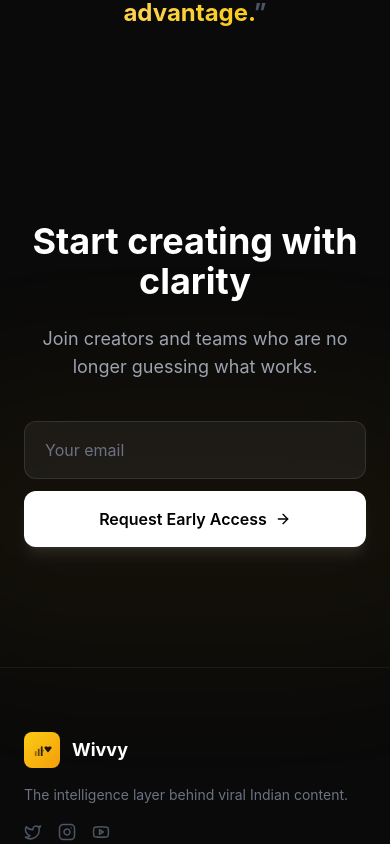
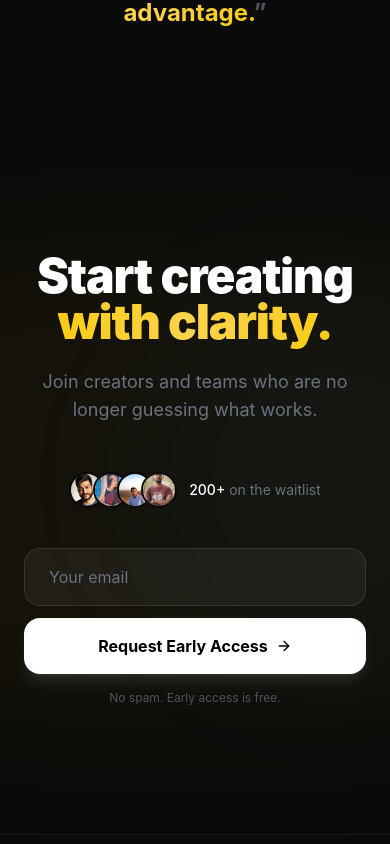
Before and after one commit to Treeback/wivvy-landing, a Next.js app: page / in a window 390 px wide. Shown: the part 6340-7184 px from the top of the page. Built offline with nearby package versions, Linux system fonts and the light colour scheme.

Commit message:
Redesign final CTA with massive headline, avatar social proof, and ambient glow

```diff
--- a/components/CTABanner.tsx
+++ b/components/CTABanner.tsx
@@ -113,45 +113,75 @@ export default function CTABanner() {
       </section>
 
       {/* Final CTA */}
-      <section className="py-24 relative" id="cta">
+      <section className="py-32 md:py-40 relative overflow-hidden" id="cta">
+        {/* Ambient glow */}
         <div className="absolute inset-0 pointer-events-none">
-          <div className="absolute bottom-0 left-1/2 -translate-x-1/2 w-[600px] h-[300px] bg-yellow-500/[0.04] rounded-full blur-3xl" />
+          <div className="absolute top-1/2 left-1/2 -translate-x-1/2 -translate-y-1/2 w-[800px] h-[500px] bg-yellow-500/[0.05] rounded-full blur-3xl" />
+          <div className="absolute top-1/2 left-1/3 -translate-y-1/2 w-[400px] h-[400px] bg-sky-500/[0.03] rounded-full blur-3xl" />
         </div>
 
         <div className="container mx-auto px-6 relative">
           <motion.div
-            initial={{ opacity: 0, y: 20 }}
+            initial={{ opacity: 0, y: 30 }}
             whileInView={{ opacity: 1, y: 0 }}
             viewport={{ once: true }}
-            className="max-w-3xl mx-auto text-center"
+            transition={{ duration: 0.6 }}
+            className="max-w-4xl mx-auto text-center"
           >
-            <h2 className="text-4xl md:text-5xl lg:text-6xl font-bold text-white mb-6">
-              Start creating with clarity
+            {/* Massive headline */}
+            <h2 className="text-5xl md:text-6xl lg:text-8xl font-black text-white mb-6 tracking-tight leading-[0.95]">
+              Start creating
+              <br />
+              <span className="text-gradient-yellow">with clarity.</span>
             </h2>
 
-            <p className="text-lg text-gray-400 mb-10 max-w-xl mx-auto">
+            <p className="text-lg md:text-xl text-gray-500 mb-12 max-w-lg mx-auto">
               Join creators and teams who are no longer guessing what works.
             </p>
 
-            <form onSubmit={handleSubmit} className="flex flex-col sm:flex-row gap-3 max-w-md mx-auto mb-6">
+            {/* Creator avatars as social proof */}
+            <motion.div
+              initial={{ opacity: 0 }}
+              whileInView={{ opacity: 1 }}
+              viewport={{ once: true }}
+              transition={{ delay: 0.2 }}
+              className="flex items-center justify-center gap-3 mb-10"
+            >
+              <div className="flex -space-x-3">
+                {['/creators/creator-2.jpg', '/creators/creator-4.jpg', '/creators/creator-1.jpg', '/creators/creator-3.jpg'].map((src, i) => (
+                  <img
+                    key={i}
+                    src={src}
+                    alt=""
+                    className="w-9 h-9 rounded-full border-2 border-[#0A0A0A] object-cover"
+                  />
+                ))}
+              </div>
+              <p className="text-sm text-gray-500">
+                <span className="text-white font-medium">200+</span> on the waitlist
+              </p>
+            </motion.div>
+
+            {/* Email form */}
+            <form onSubmit={handleSubmit} className="flex flex-col sm:flex-row gap-3 max-w-lg mx-auto mb-4">
               <input
                 type="email"
                 value={email}
                 onChange={(e) => setEmail(e.target.value)}
                 placeholder="Your email"
-                className="flex-1 px-5 py-4 bg-white/[0.05] border border-white/10 rounded-xl text-white placeholder-gray-500 focus:border-yellow-400/40 focus:outline-none focus:ring-2 focus:ring-yellow-400/10 transition-all text-base"
+                className="flex-1 px-6 py-4 bg-white/[0.05] border border-white/[0.1] rounded-2xl text-white placeholder-gray-500 focus:border-yellow-400/40 focus:outline-none focus:ring-2 focus:ring-yellow-400/10 transition-all text-base"
                 required
               />
               <button
                 type="submit"
-                className="group inline-flex items-center justify-center gap-2 bg-white text-black font-semibold px-8 py-4 rounded-xl hover:bg-gray-100 transition-all shadow-lg shadow-white/10 whitespace-nowrap"
+                className="group inline-flex items-center justify-center gap-2 bg-white text-black font-bold px-8 py-4 rounded-2xl hover:bg-gray-100 transition-all shadow-lg shadow-white/10 whitespace-nowrap text-base"
               >
                 {submitted ? 'You\'re in!' : 'Request Early Access'}
                 {!submitted && <ArrowRight className="w-4 h-4 transition-transform group-hover:translate-x-1" />}
               </button>
             </form>
 
-            {submitted && (
+            {submitted ? (
               <motion.p
                 initial={{ opacity: 0, y: 5 }}
                 animate={{ opacity: 1, y: 0 }}
@@ -159,6 +189,8 @@ export default function CTABanner() {
               >
                 Welcome to Wivvy. Check your inbox for next steps.
               </motion.p>
+            ) : (
+              <p className="text-xs text-gray-600">No spam. Early access is free.</p>
             )}
           </motion.div>
         </div>
```
